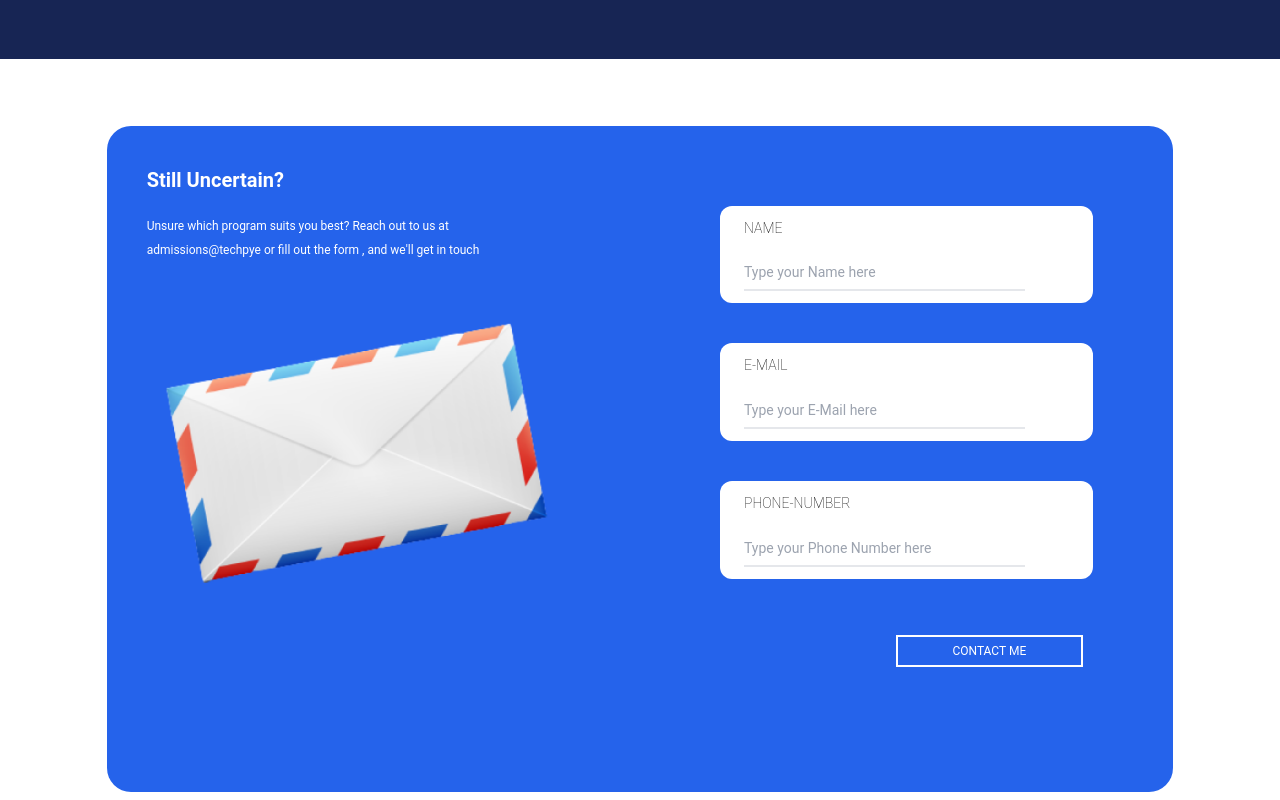
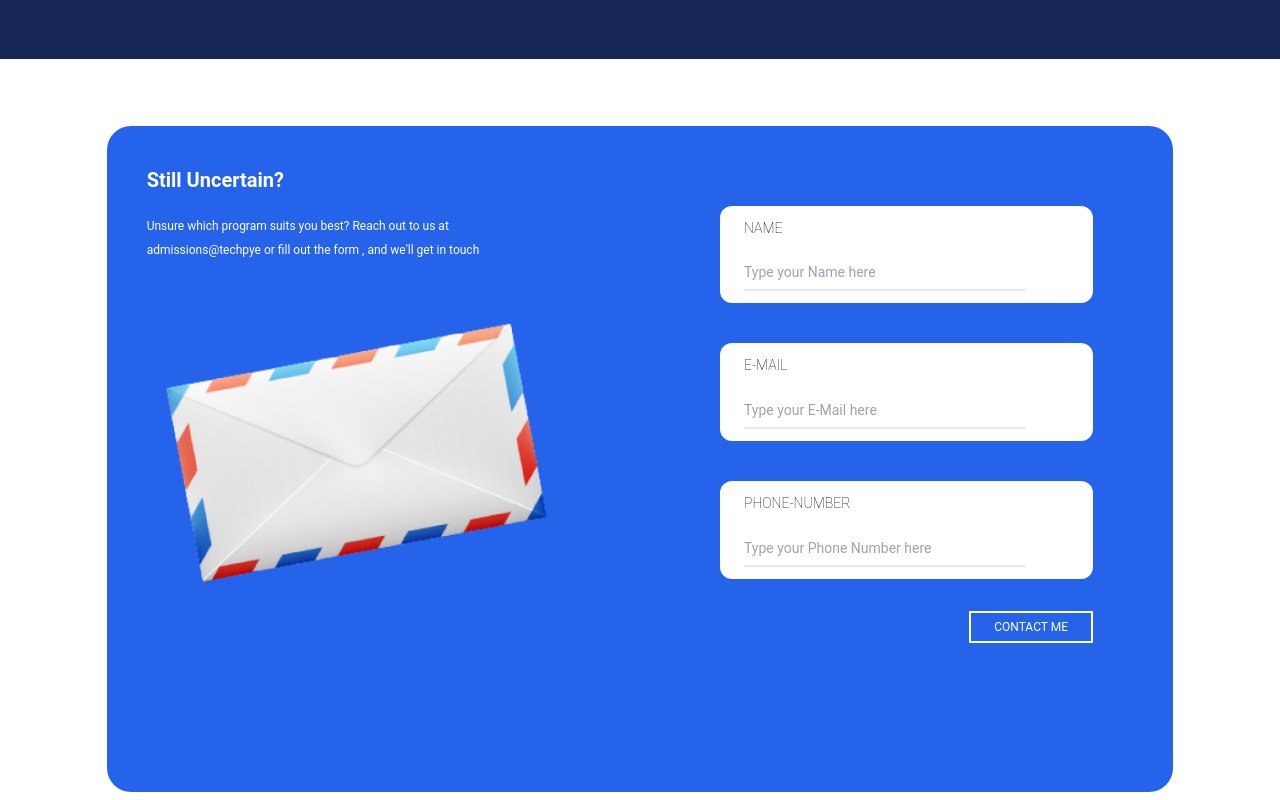
Before and after one commit to CHSGI/Techpye, a React (Vite) app: page /schoolOfData in a window 1280 px wide. Shown: the part 2440-3240 px from the top of the page. Built offline with nearby package versions, Linux system fonts and the light colour scheme.

Commit message:
making adjustments

```diff
--- a/src/components/Contact.jsx
+++ b/src/components/Contact.jsx
@@ -16,7 +16,7 @@ export default function Contact() {
                     </p>
                     <img src={envelope} className='p-10 pl-2'/>
                 </div>
-                <form action="" className=' w-full lg:w-1/2 pt-9 lg:pt-20 lg:px-20 px-8'>
+                <form action="" className=' w-full lg:w-1/2 pt-9 lg:pt-20 lg:px-20 px-8 flex flex-col items-end'>
                     <div className=' w-full h-1/6 bg-white rounded-xl mr p-3 pl-6 flex flex-col'>
                         <label htmlFor="name" className='w-full h-1/2 text-sm font-thin'>NAME</label>
                         <input type="text" placeholder='Type your Name here' name='name' className=' text-sm h-1/2 border-b-2 w-5/6' />
@@ -31,7 +31,9 @@ export default function Contact() {
                         <input type="text" placeholder='Type your Phone Number here' name='phone' className=' text-sm h-1/2 border-b-2 w-5/6' />
                     </div>
 
-                    <input type="submit" value="CONTACT ME" className=' w-3/6 h-8 border-2 border-white mt-14 mb-10 text-xs text-white cursor-pointer ml-44'/>
+                    {/* <input type="submit" value="CONTACT ME" className=' w-3/6 h-8 border-2 border-white mt-14 mb-10 text-xs text-white cursor-pointer ml-44'/> */}
+                    <button className=' w-1/3 h-8 border-2 text-white border-white hover:opacity-50 duration-700 my-8 text-xs cursor-pointer block'>
+                        CONTACT ME</button>
                 </form>
             </div>
         </section>
--- a/src/components/Footer.jsx
+++ b/src/components/Footer.jsx
@@ -26,7 +26,7 @@ export default function Footer() {
                         <label htmlFor="Email">E-mail</label>
                         <input type="email" name='Email' placeholder='Type your E-mail here' className=' mt-1 bg-transparent border-0'/>
                     </div>
-                    <button className=' w-1/3 lg:w-1/6 my-3 lg:my-0 h-10 bg-blue-900 text-white ml-5'>
+                    <button className=' w-1/3 lg:w-1/6 my-3 lg:my-0 h-10 bg-blue-900 hover:opacity-70 duration-500 text-white ml-5'>
                         Subscribe</button>
             </form>
 
```
